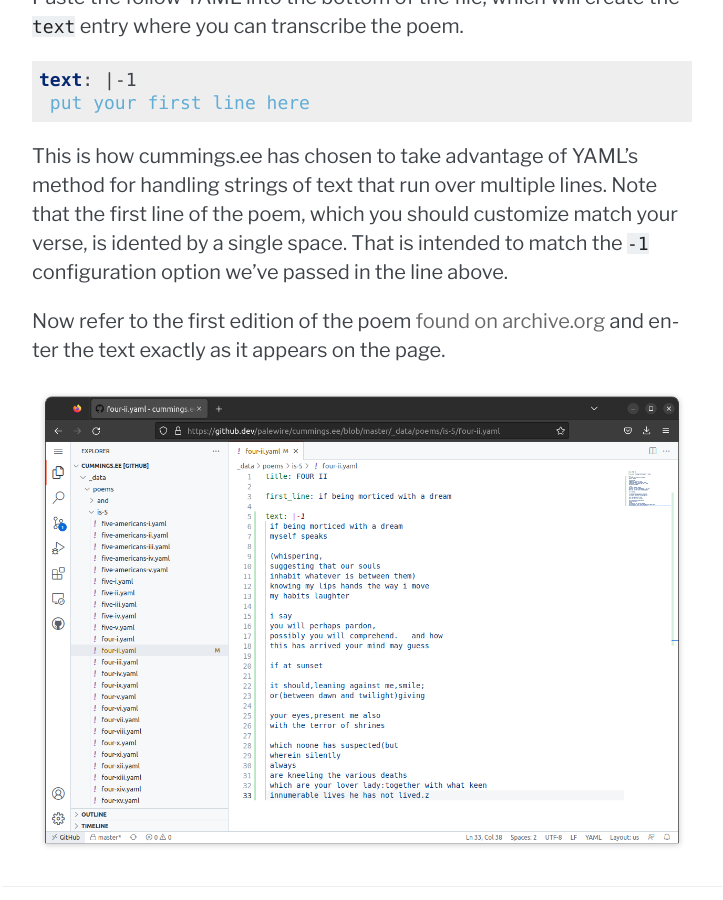
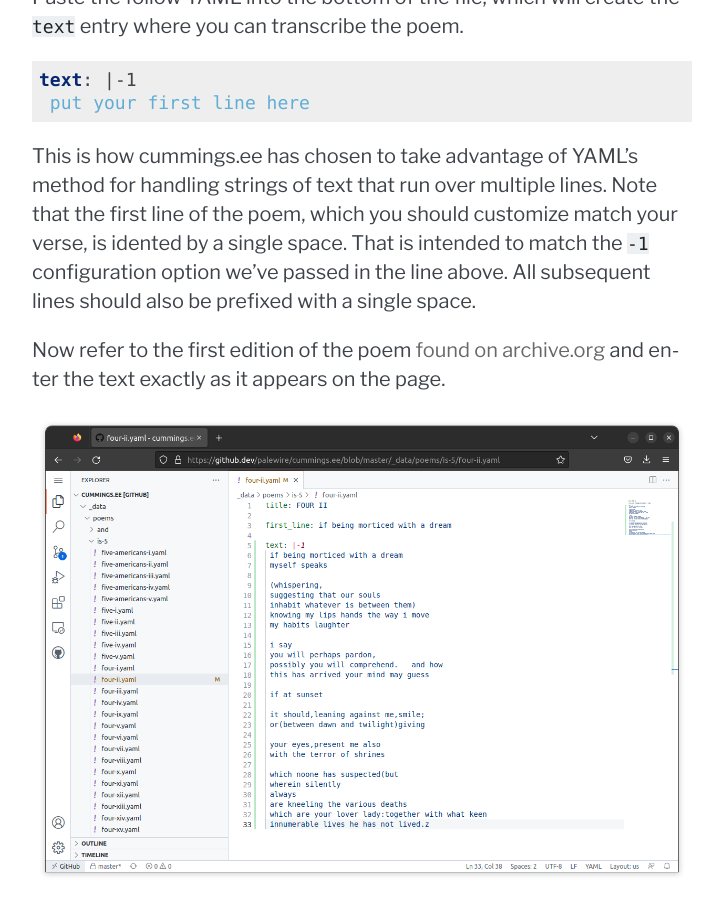
Before and after one commit to palewire/first-pull-request, a Sphinx documentation site: the page built from docs/edits.md, in a window 1280 px wide and 900 px high, scrolled down 1959 px. Shown: the whole window, without its empty margins (388-1111 px from the left). Built offline with Sphinx 7.4.7, drawn with Linux system fonts in a browser that asks for light colours.

Commit message:
Fixes to edit page

````diff
--- a/docs/edits.md
+++ b/docs/edits.md
@@ -5,7 +5,7 @@
 
 When you arrive on the YAML page, you should see that the `text` attribute we saw earlier is absent. That confirms that poems has yet to be transcribed.
 
-![A cummings.ee poem YAML file](_static/img/issue.png)
+![A cummings.ee poem YAML file](_static/img/no-edits.png)
 
 To begin editing the file, click the down arrow next to pencil shaped icon and select "open in github.dev" from the pulldown menu that appears.
 
@@ -22,7 +22,7 @@
  put your first line here
 ```
 
-This is how cummings.ee has chosen to take advantage of YAML's method for handling strings of text that run over multiple lines. Note that the first line of the poem, which you should customize match your verse, is idented by a single space. That is intended to match the `-1` configuration option we've passed in the line above.
+This is how cummings.ee has chosen to take advantage of YAML's method for handling strings of text that run over multiple lines. Note that the first line of the poem, which you should customize match your verse, is idented by a single space. That is intended to match the `-1` configuration option we've passed in the line above. All subsequent lines should also be prefixed with a single space.
 
 Now refer to the first edition of the poem [found on archive.org](https://archive.org/details/is-5-ee-cummings/page/n101/mode/2up) and enter the text exactly as it appears on the page.
 
````
